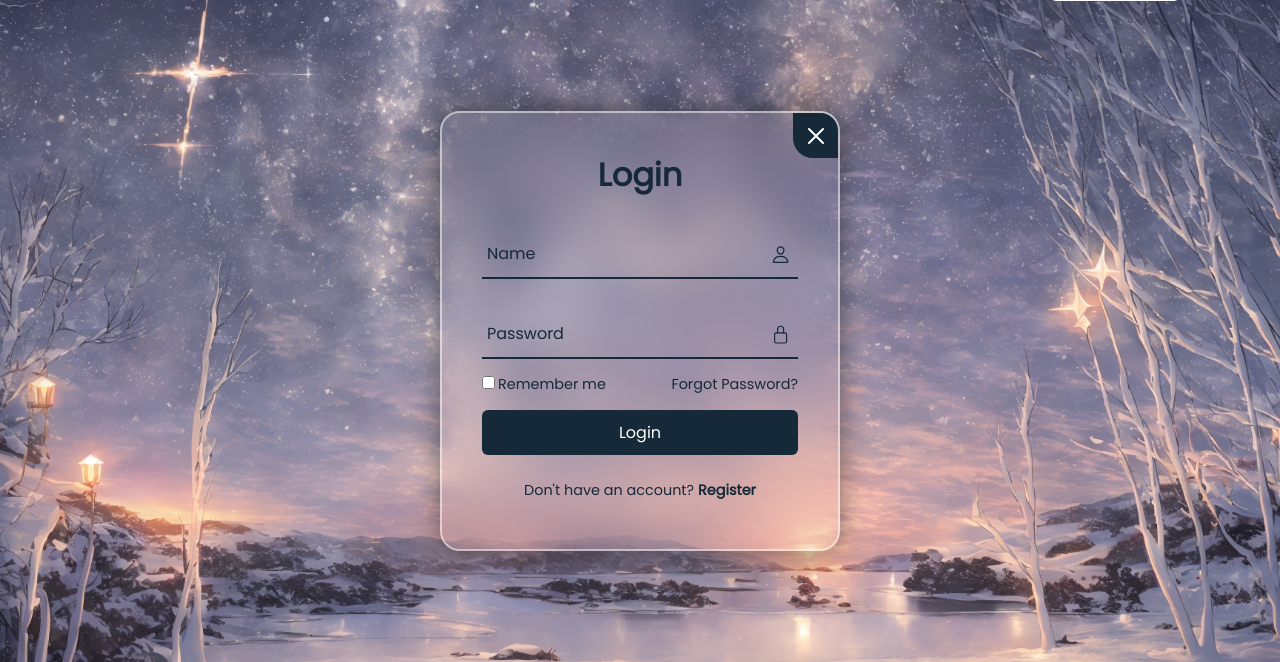
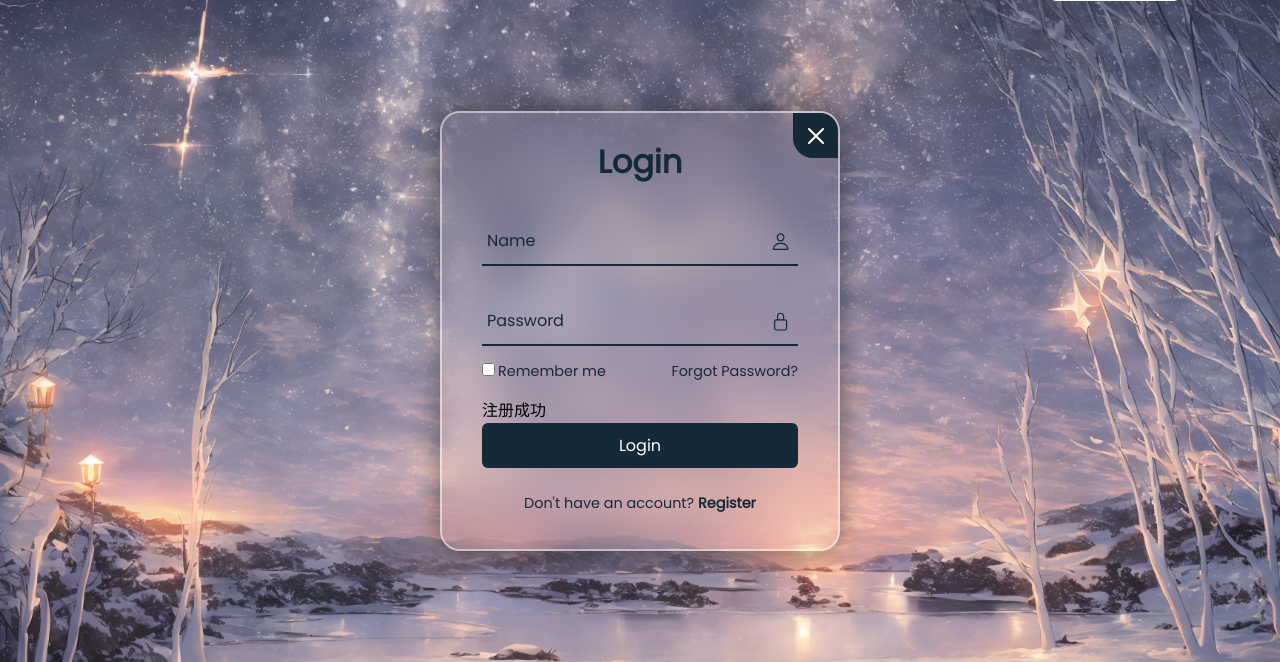
Before and after one commit to caoshaun/IT-learn, a PHP site: page /register.php in a window 1280 px wide. Shown: the part 69-731 px from the top of the page. Run offline with PHP 8.4, Linux system fonts and the light colour scheme; data that the repository does not hold is empty.

Commit message:
1.添加了要件定义书，基本设计书，测试文档 2.根据测试结果修改了部分弹出文本

```diff
--- a/index.html
+++ b/index.html
@@ -82,6 +82,8 @@
                     <label><input type="checkbox">I agree to the terms & conditions</label>
                 </div>
                 <button type="submit" class="btn">Register</button>
+
+                <span><?php echo $loginms; ?></span>
                 <div class="login-register">
                     <p>Already have an account? <a href="#" class="login-link">Login</a></p>
                 </div>
--- a/login.php
+++ b/login.php
@@ -30,7 +30,7 @@ $res=mysqli_query($link, "select name from users2 where name='$name' AND passwor
 if ($res) {
     $ress=mysqli_fetch_assoc($res);
     if ($ress==NULL) {
-        $loginms = '电话或密码输入错误';
+        $loginms = '名字或密码输入错误';
     }else {
         header('Location: myhome.html');
         $_SESSION['id']=$name;
--- a/register.php
+++ b/register.php
@@ -18,9 +18,9 @@ if ($res) {
     $ress=mysqli_fetch_assoc($res);
     if ($ress==NULL) {
         $res=mysqli_query($link, "insert into users2 (name, password) values ('$name', '$password')");
-        $ms = '注册成功';
+        $loginms = '注册成功';
     }else {
-        $ms = '该电话已注册';
+        $loginms = '该名字已注册';
     }
 }
 
```
